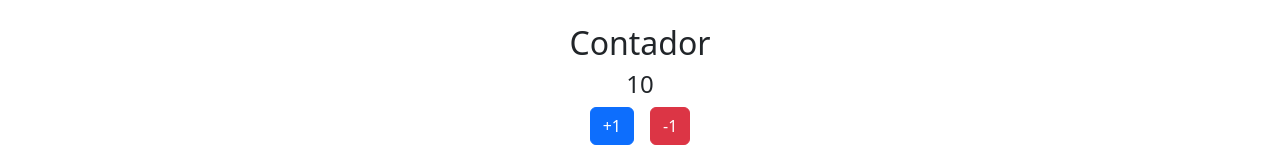
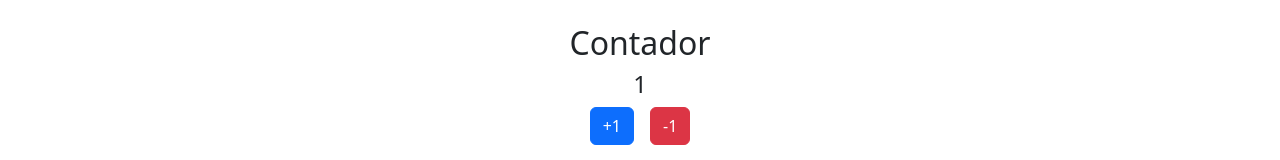
Before and after one commit to Tomas2845/ConceptoReact, a React (Vite) app: page / in a window 1280 px wide. Shown: the part 509-669 px from the top of the page. Built offline with nearby package versions, Linux system fonts and the light colour scheme.

Commit message:
creamos el estado

```diff
--- a/src/componentes/Contador.jsx
+++ b/src/componentes/Contador.jsx
@@ -1,10 +1,27 @@
+
+import { useState } from "react";
+
 const Contador = () => {
+
+    // mayor parte de la logica
+
+    // let numero = 1
+
+    // crear un estado
+
+     const [numero,setNumero] = useState(1)
+
+    const sumar = () => {
+        numero++
+        console.log(numero)
+    }
+
   return (
 
   <section className="text-center my-5">
     <h2>Contador</h2>
-    <h4>10</h4>
-    <button className="btn btn-primary me-3">+1</button>
+    <h4>{numero}</h4>
+    <button className="btn btn-primary me-3" onClick={sumar}>+1</button>
     <button className="btn btn-danger">-1</button>
   </section>)
 
```
